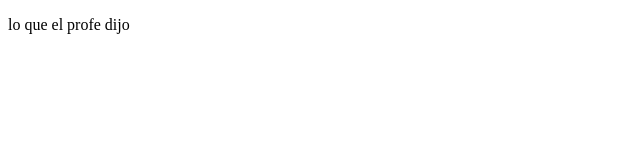
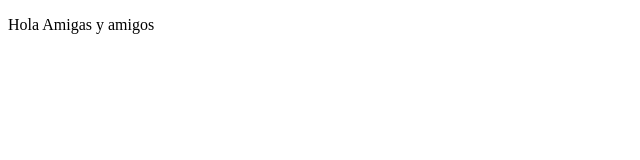
Before and after one commit to OscaV/proyectoDemoCursoPrework, a plain HTML site: page index.html in a window 1280 px wide. Shown: the full height of the page, 0-640 px from the left. Drawn offline with Linux system fonts and the light colour scheme.

Commit message:
cambio agregamos reposit

```diff
--- a/index.html
+++ b/index.html
@@ -7,6 +7,8 @@
     <title>Hola mundo</title>
 </head>
 <body>
-    <p> lo que el profe dijo</p>
+    <p>
+        Hola Amigas y amigos
+    </p>
 </body>
 </html>
```
